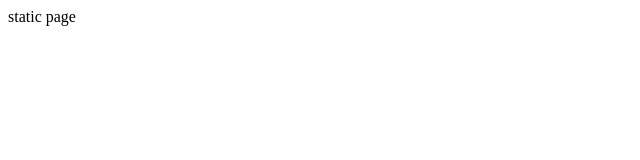
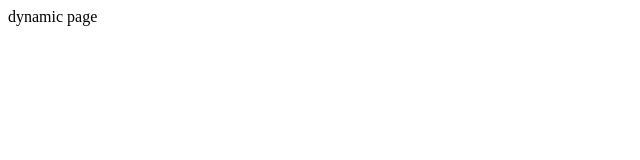
Before and after one commit to easychessanimations/htmltest, a plain HTML site: page dynamic.html in a window 1280 px wide. Shown: the full height of the page, 0-640 px from the left. Drawn offline with Linux system fonts and the light colour scheme.

Commit message:
Dynamic page

```diff
--- a/dynamic.html
+++ b/dynamic.html
@@ -4,11 +4,11 @@
 <html lang="en">
   <head>
     <meta charset="utf-8">
-    <title>static page</title>
+    <title>dynamic page</title>
     <link rel="icon" type="image/vnd.microsoft.icon" href="favicon.ico">
   </head>
   <body>
-    static page
+    dynamic page
   </body>
 </html>
 `)
```
